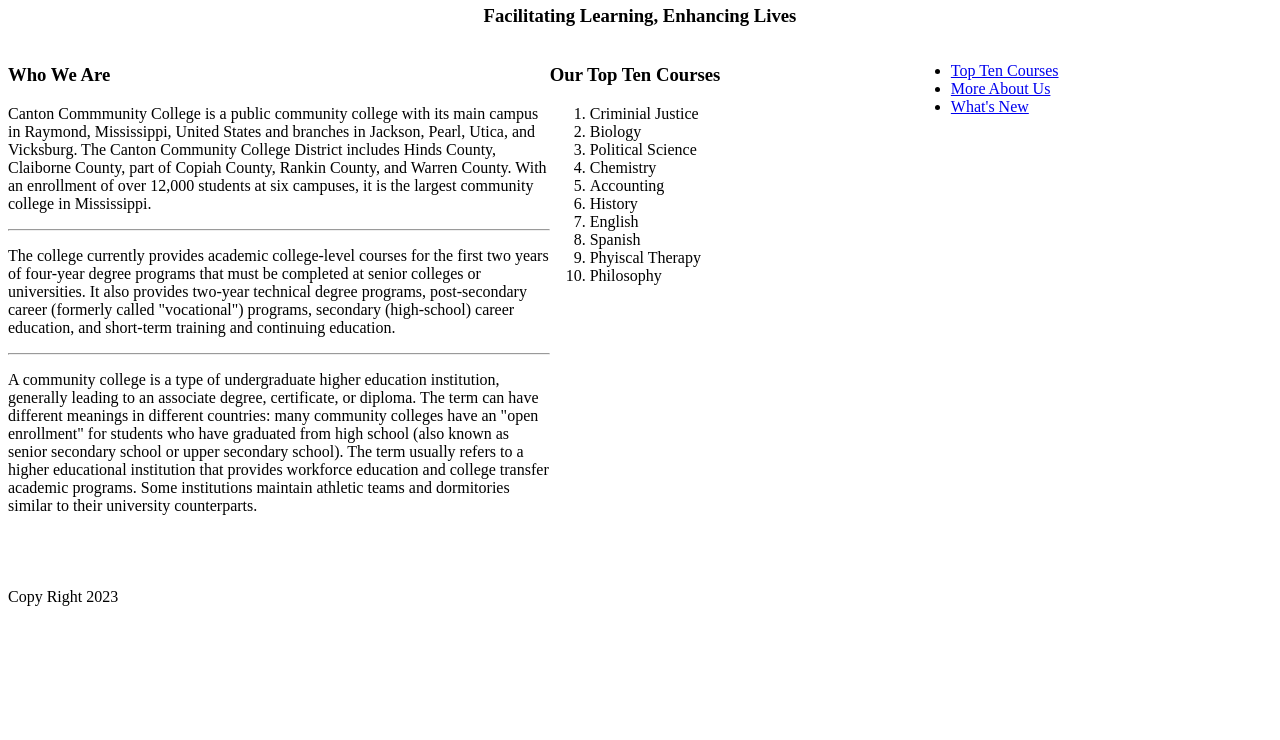
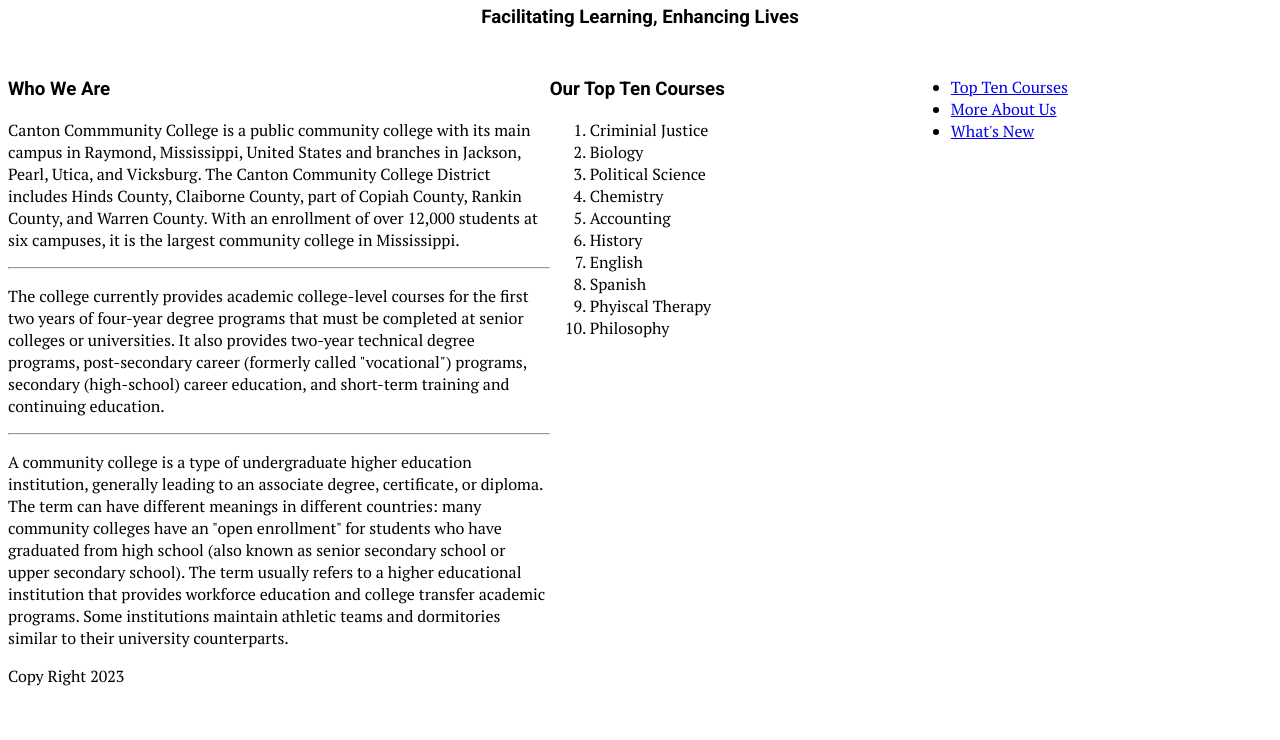
Before and after one commit to Juan-the-dev/College_Landing_page, a plain HTML site: page index.html in a window 1280 px wide. Shown: the part 83-823 px from the top of the page. Before the commit the page ends 800 px from the top, so only its background shows below. Drawn offline with Linux system fonts and the light colour scheme.

Commit message:
added font family to page

```diff
--- a/index.html
+++ b/index.html
@@ -5,6 +5,9 @@
     <meta name="viewport" content="width=device-width, initial-scale=1.0">
     <title>Canton Community College</title>
     <link rel="stylesheet" type="text/css" href="./style.css">
+    <link rel="preconnect" href="https://fonts.googleapis.com">
+<link rel="preconnect" href="https://fonts.gstatic.com" crossorigin>
+<link href="https://fonts.googleapis.com/css2?family=PT+Serif:ital,wght@0,400;0,700;1,400;1,700&family=Roboto:ital,wght@0,100;0,300;0,400;0,500;0,700;0,900;1,100;1,300;1,400;1,500;1,700;1,900&display=swap" rel="stylesheet">
 </head>
 <body>
     <div class="containter">
--- a/style.css
+++ b/style.css
@@ -1,5 +1,8 @@
 h1{
     color:blue
+}
+body{
+    font-family: 'PT Serif';
 }
 .containter {
     display: grid;
@@ -16,6 +19,7 @@ h1{
 .pitches{
     grid-row: 2/7;
     grid-column: 1/4;
+
 }
 .courses{
     grid-row: 2/7;
@@ -25,9 +29,13 @@ h1{
 .nav-bar{
     grid-row: 2/7;
     grid-column: 6/8;
+
 }
 .footer{
     grid-row: 7/8;
     grid-column: 1/8;
 
 }
+h1, h3{
+    font-family: Roboto;
+}
```
